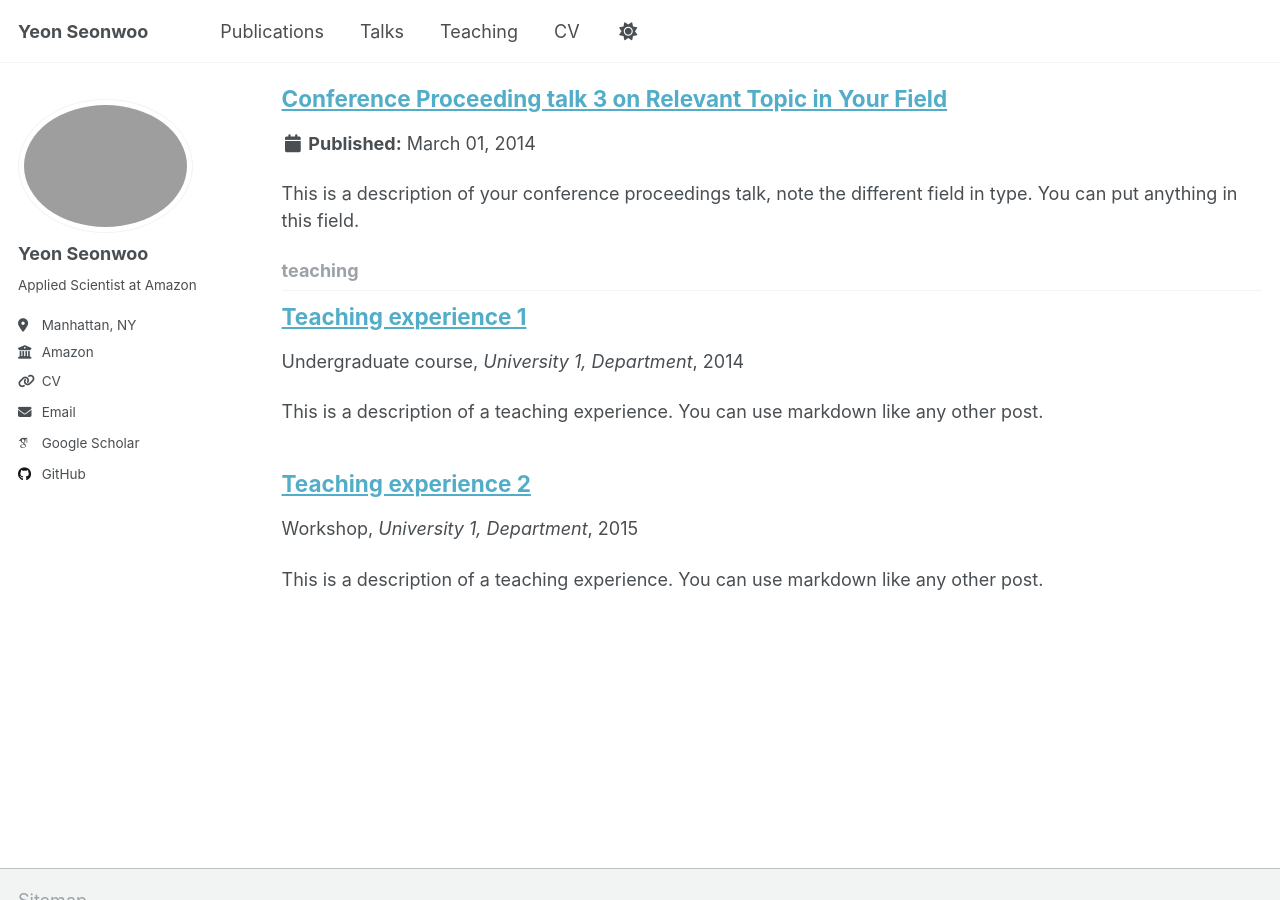
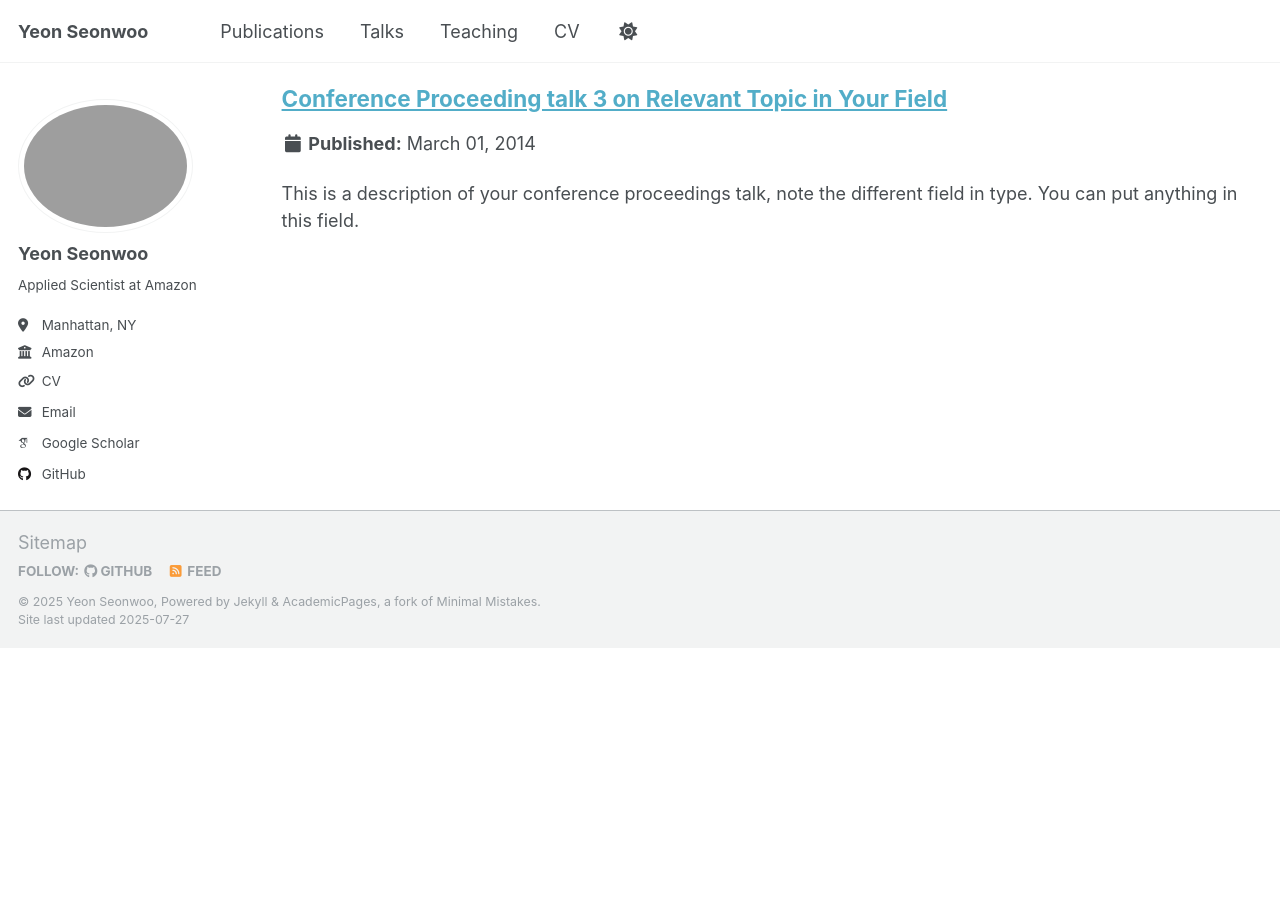
Before and after one commit to yeonsw/yeonsw.github.io, a Jekyll site: the page built from _pages/collection-archive.html, in a window 1280 px wide and 900 px high, scrolled down 3149 px. Built offline with Jekyll 4.4.1, drawn with Linux system fonts in a browser that asks for light colours; some web fonts are replaced; a script that is not in the unit is left out; after the commit the page ends 3797 px from its top, so only the background shows below that; some of the changed lines change nothing that is shown.

Commit message:
Update _config.yml

```diff
--- a/_config.yml
+++ b/_config.yml
@@ -215,9 +215,6 @@ kramdown:
 
 # These settings control the types of collections used by the template
 collections:
-  teaching:
-    output: true
-    permalink: /:collection/:path/
   publications:
     output: true
     permalink: /:collection/:path/
```
